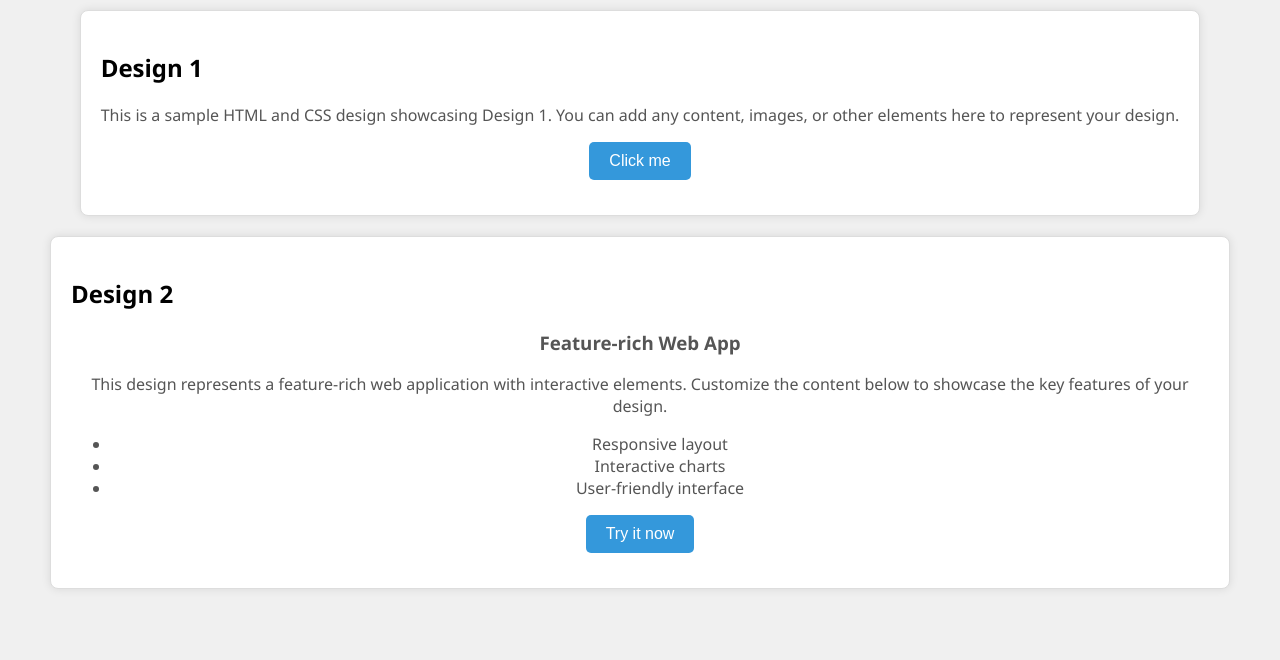
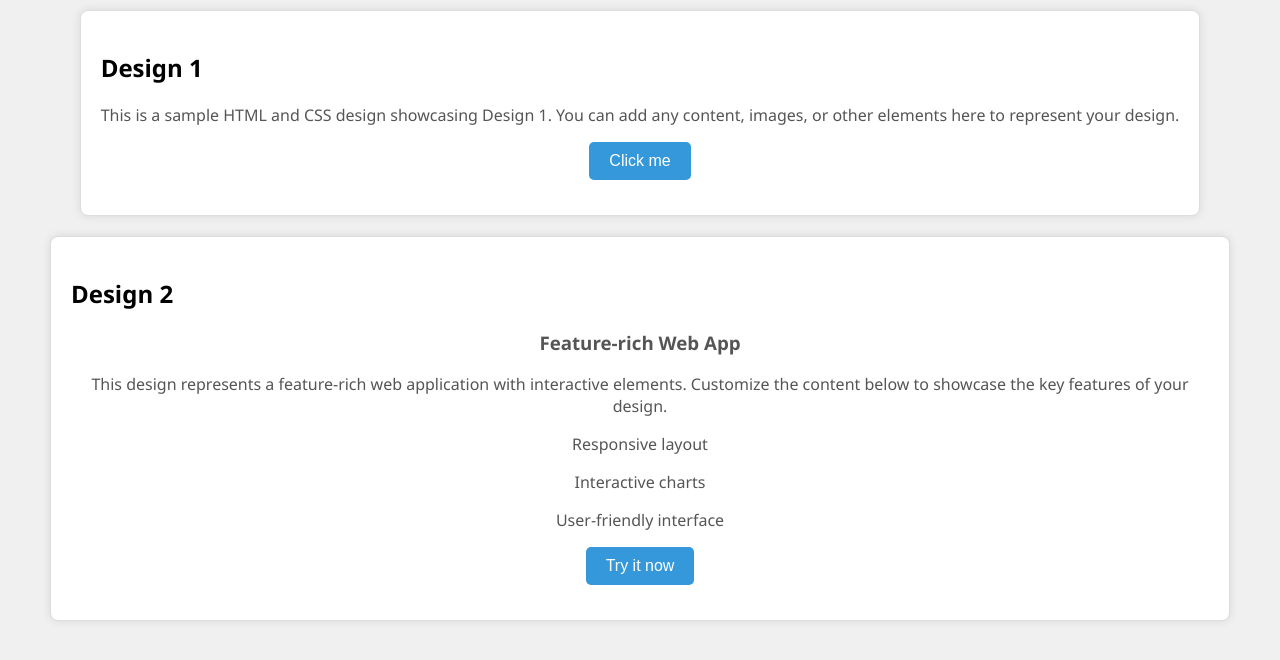
Before and after one commit to kritamd/kritd.github.io, a plain HTML site: page index.html in a window 1280 px wide. Shown: the part 126-786 px from the top of the page. Drawn offline with Linux system fonts and the light colour scheme.

Commit message:
Update index.html

```diff
--- a/index.html
+++ b/index.html
@@ -82,11 +82,10 @@
                 <h3>Feature-rich Web App</h3>
                 <p>This design represents a feature-rich web application with interactive elements. Customize the content below to showcase the key features of your design.</p>
 
-                <ul>
-                    <li>Responsive layout</li>
-                    <li>Interactive charts</li>
-                    <li>User-friendly interface</li>
-                </ul>
+                    <p>Responsive layout</p>
+                    <p>Interactive charts</p>
+                    <p>User-friendly interface</p>
+
 
                 <button class="action-button">Try it now</button>
             </div>
```
